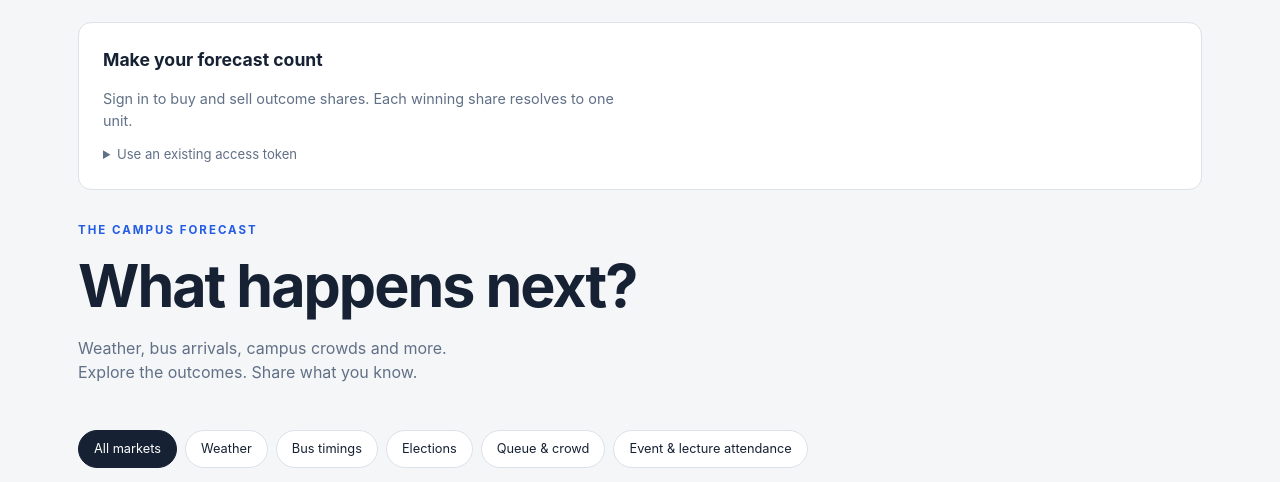
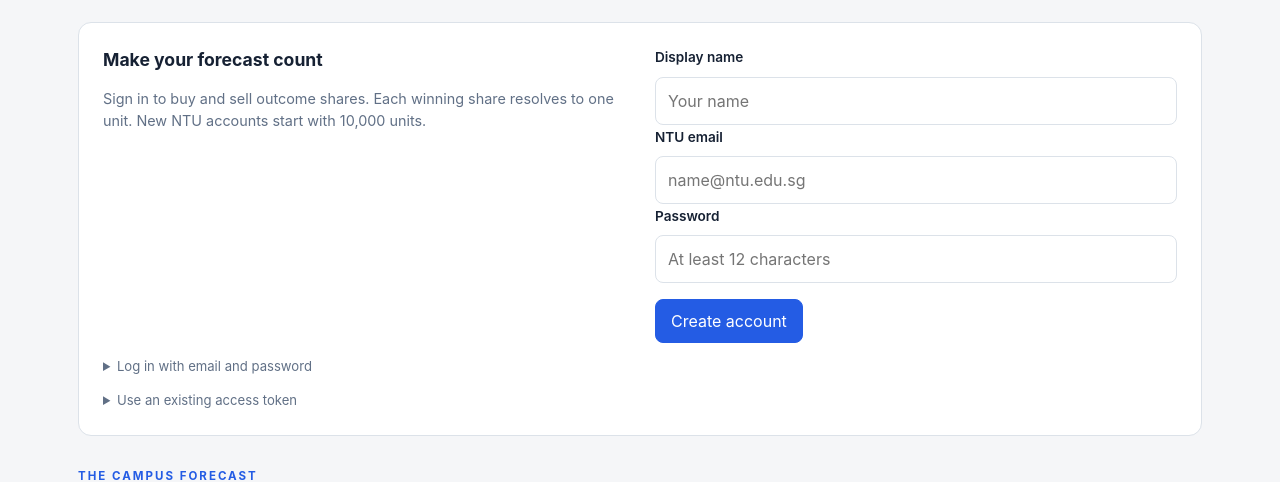
Before and after one commit to sagar2377/PolyNTU, a React (Vite) app in the folder frontend/: page / in a window 1280 px wide. Shown: the part 197-679 px from the top of the page. Built offline with nearby package versions, Linux system fonts and the light colour scheme; no server answers.

Commit message:
Add register and login UI with creator verification

```diff
--- a/frontend/src/App.css
+++ b/frontend/src/App.css
@@ -22,6 +22,7 @@ nav { display:flex; gap:8px; } nav button { border:0; background:none; color:var
 .panel { padding:24px; border:1px solid var(--border); border-radius:13px; background:var(--panel); margin-bottom:20px; }
 .account-entry { margin:24px 0 0; display:grid; grid-template-columns:1fr 1fr; gap:14px 30px; } .account-entry p { margin:0; font-size:.9rem; } .account-entry details { grid-column:1/-1; } .account-entry label { margin-top:0; } .inline-form { display:flex; gap:10px; } .inline-form button { white-space:nowrap; }
 .primary { color:white; background:var(--accent); border-color:var(--accent); } .primary:hover { background:#164bc9; } .wide { width:100%; margin-top:15px; }
+.stacked-form { display:grid; gap:2px; } .stacked-form button { margin-top:14px; justify-self:start; }
 .filters { display:flex; flex-wrap:wrap; gap:8px; padding-bottom:25px; } .filters button { border-radius:30px; font-size:.8rem; padding:8px 15px; } .filters .selected { background:var(--text); color:white; border-color:var(--text); }
 .section-heading { display:flex; align-items:center; justify-content:space-between; margin-bottom:16px; } .section-heading h2 { margin:0; } .section-heading span { font-size:.8rem; }
 .market-grid { display:grid; grid-template-columns:repeat(auto-fill,minmax(300px,1fr)); gap:18px; }
--- a/frontend/src/App.jsx
+++ b/frontend/src/App.jsx
@@ -16,55 +16,112 @@ export default function App() {
   const [token, setToken] = useState("");
   const [admin, setAdmin] = useState("");
   const [busy, setBusy] = useState(false);
+  const [regName, setRegName] = useState("");
+  const [regEmail, setRegEmail] = useState("");
+  const [regPassword, setRegPassword] = useState("");
+  const [loginEmail, setLoginEmail] = useState("");
+  const [loginPassword, setLoginPassword] = useState("");
+  const [verification, setVerification] = useState(null);
   useEffect(() => {
     let cancelled = false;
     const load = () => {
       api.config().then((cfg) => { if (!cancelled) setConfig(cfg); }).catch((e) => { if (!cancelled) setError(e.message); });
       const session = localStorage.getItem(TOKEN_KEY);
-      if (session) api.me(session).then((owner) => { if (!cancelled && localStorage.getItem(TOKEN_KEY) === session) setAccount(owner); }).catch((e) => { if (!cancelled && localStorage.getItem(TOKEN_KEY) === session) setError(e.message); });
+      if (session) api.me(session).then((owner) => { if (!cancelled && localStorage.getItem(TOKEN_KEY) === session) setAccount(owner); }).catch((e) => {
+        if (cancelled || localStorage.getItem(TOKEN_KEY) !== session) return;
+        // A rotated-out session token (another login) signs this browser out
+        // instead of erroring on every poll.
+        if (e.status === 401) { localStorage.removeItem(TOKEN_KEY); setAccount(null); } else setError(e.message);
+      });
     };
     load(); const timer = setInterval(load, 5000);
     return () => { cancelled = true; clearInterval(timer); };
   }, [refresh]);
-  const signIn = async (event, create) => {
+  useEffect(() => {
+    if (!account?.id) return;
+    api.verificationRequest().then((request) => { setVerification(request && request.id ? request : null); }).catch(() => setVerification(null));
+  }, [account?.id, account?.role, refresh]);
+  const openSession = (session) => {
+    localStorage.setItem(TOKEN_KEY, session.token);
+    setAccount(session.account);
+    setVerification(null);
+  };
+  const signIn = async (event, mode) => {
     event.preventDefault(); setBusy(true); setError("");
     try {
-      if (create) {
-        const session = await api.createAccount(name);
-        localStorage.setItem(TOKEN_KEY, session.token); setAccount(session.account);
-      } else {
-        const owner = await api.me(token.trim());
-        localStorage.setItem(TOKEN_KEY, token.trim()); setAccount(owner); setToken("");
-      }
+      if (mode === "register") openSession(await api.register({ display_name: regName, email: regEmail, password: regPassword }));
+      else if (mode === "login") openSession(await api.login({ email: loginEmail, password: loginPassword }));
+      else if (mode === "demo") openSession(await api.createAccount(name));
+      else { const owner = await api.me(token.trim()); localStorage.setItem(TOKEN_KEY, token.trim()); setAccount(owner); setVerification(null); }
+      setToken("");
     } catch (e) { setError(e.message); } finally { setBusy(false); }
+  };
+  const signInDemoAdmin = async () => {
+    setBusy(true); setError("");
+    try { openSession(await api.login({ email: "admin@ntu.edu.sg", password: "admin" })); }
+    catch (e) { setError(e.message); } finally { setBusy(false); }
+  };
+  const requestVerification = async () => {
+    setBusy(true); setError("");
+    try { setVerification(await api.requestVerification()); setRefresh((n) => n + 1); }
+    catch (e) { setError(e.message); } finally { setBusy(false); }
   };
   const advance = async (minutes) => {
     setBusy(true); setError("");
     try { await api.advance(minutes, admin); setRefresh((n) => n + 1); }
     catch (e) { setError(e.message); } finally { setBusy(false); }
   };
+  const signOut = () => {
+    localStorage.removeItem(TOKEN_KEY);
+    setAccount(null);
+    setVerification(null);
+  };
+  const copyToken = async () => {
+    try { await navigator.clipboard.writeText(localStorage.getItem(TOKEN_KEY)); } catch { setError("Clipboard unavailable. Your token remains stored in this browser."); }
+  };
   const pending = pendingTrade();
   return <div className="app">
     <header className="topbar"><button className="wordmark" onClick={() => setView("browse")}>Poly<span>NTU</span></button>
       <nav aria-label="Main navigation"><button className={view !== "portfolio" ? "active" : ""} onClick={() => setView("browse")}>Markets</button><button className={view === "portfolio" ? "active" : ""} onClick={() => setView("portfolio")}>Portfolio</button></nav>
-      {account && <div className="account-chip"><span>{account.display_name}</span><strong>{units(account.balance_micros)} units</strong></div>}
+      {account && <div className="account-chip"><span>{account.display_name}{account.role ? ` · ${account.role}` : ""}</span><strong>{units(account.balance_micros)} units</strong></div>}
     </header>
     <div className="notice">Academic campus markets · simulated units only{config?.demo_mode ? " · Demo observations" : ""}</div>
     {error && <div className="error-banner" role="alert"><span>{error}</span><button aria-label="Dismiss error" onClick={() => setError("")}>×</button></div>}
     {pending && pending.account_id === account?.id && <div className="notice pending">A trade is awaiting a receipt. <button onClick={() => { setSelected(pending.instance_id); setView("market"); }}>Resume trade</button></div>}
-    {pending && pending.account_id !== account?.id && <div className="notice pending">A saved trade belongs to another account. Sign in with that account’s access token to retrieve its receipt.</div>}
+    {pending && pending.account_id !== account?.id && <div className="notice pending">A saved trade belongs to another account. Sign in with that account to retrieve its receipt.</div>}
     {!account && <section className="panel account-entry" aria-label="Account access">
-      <div><h2>Make your forecast count</h2><p className="muted">Sign in to buy and sell outcome shares. Each winning share resolves to one unit.</p></div>
-      {config?.demo_mode && <form onSubmit={(e) => signIn(e, true)}><label htmlFor="display-name">Demo display name</label><div className="inline-form"><input id="display-name" value={name} minLength={2} maxLength={60} required onChange={(e) => setName(e.target.value)} placeholder="Your name" /><button className="primary" disabled={busy}>Start with 1,000 units</button></div></form>}
-      <details><summary>Use an existing access token</summary><form onSubmit={(e) => signIn(e, false)}><label htmlFor="access-token">Account token</label><div className="inline-form"><input id="access-token" type="password" autoComplete="off" value={token} required onChange={(e) => setToken(e.target.value)} /><button disabled={busy}>Sign in</button></div></form></details>
+      <div><h2>Make your forecast count</h2><p className="muted">Sign in to buy and sell outcome shares. Each winning share resolves to one unit. New NTU accounts start with 10,000 units.</p></div>
+      <form onSubmit={(e) => signIn(e, "register")} className="stacked-form">
+        <label htmlFor="reg-name">Display name</label>
+        <input id="reg-name" value={regName} minLength={2} maxLength={60} required onChange={(e) => setRegName(e.target.value)} placeholder="Your name" />
+        <label htmlFor="reg-email">NTU email</label>
+        <input id="reg-email" type="email" value={regEmail} required onChange={(e) => setRegEmail(e.target.value)} placeholder="name@ntu.edu.sg" />
+        <label htmlFor="reg-password">Password</label>
+        <input id="reg-password" type="password" value={regPassword} minLength={12} required autoComplete="new-password" onChange={(e) => setRegPassword(e.target.value)} placeholder="At least 12 characters" />
+        <button className="primary" disabled={busy}>Create account</button>
+      </form>
+      <details><summary>Log in with email and password</summary><form onSubmit={(e) => signIn(e, "login")} className="stacked-form">
+        <label htmlFor="login-email">NTU email</label>
+        <input id="login-email" type="email" value={loginEmail} required autoComplete="username" onChange={(e) => setLoginEmail(e.target.value)} />
+        <label htmlFor="login-password">Password</label>
+        <input id="login-password" type="password" value={loginPassword} required autoComplete="current-password" onChange={(e) => setLoginPassword(e.target.value)} />
+        <button disabled={busy}>Log in</button>
+      </form></details>
+      {config?.demo_mode && <details><summary>Demo: one-click participant</summary><form onSubmit={(e) => signIn(e, "demo")}><label htmlFor="display-name">Demo display name</label><div className="inline-form"><input id="display-name" value={name} minLength={2} maxLength={60} required onChange={(e) => setName(e.target.value)} placeholder="Your name" /><button disabled={busy}>Start with 1,000 units</button></div></form></details>}
+      {config?.demo_mode && <details><summary>Demo: administrator</summary><p>Sign in as the seeded administrator account.</p><button disabled={busy} onClick={signInDemoAdmin}>Sign in as admin@ntu.edu.sg</button></details>}
+      <details><summary>Use an existing access token</summary><form onSubmit={(e) => signIn(e, "token")}><label htmlFor="access-token">Account token</label><div className="inline-form"><input id="access-token" type="password" autoComplete="off" value={token} required onChange={(e) => setToken(e.target.value)} /><button disabled={busy}>Sign in</button></div></form></details>
+    </section>}
+    {account?.role === "member" && <section className="panel" aria-label="Creator verification">
+      <h3>Become a market creator</h3>
+      {verification?.status === "pending" ? <p className="muted">Your creator verification is pending administrator review.</p>
+        : verification?.status === "rejected" ? <div><p className="muted">Your last request was rejected: {verification.reason}</p><button disabled={busy} onClick={requestVerification}>Apply again</button></div>
+        : <div><p className="muted">Verified creators publish their own markets and earn half of every trading fee. Request verification to get started.</p><button className="primary" disabled={busy} onClick={requestVerification}>Request creator verification</button></div>}
     </section>}
     {view === "browse" && <MarketBrowse refresh={refresh} onError={setError} onSelect={(id) => { setSelected(id); setView("market"); }} />}
     {view === "market" && selected && <MarketPage key={`${selected}:${account?.id || "guest"}`} id={selected} account={account} refresh={refresh} onTrade={() => setRefresh((n) => n + 1)} onError={setError} onBack={() => setView("browse")} />}
     {view === "portfolio" && <Portfolio account={account} refresh={refresh} onError={setError} onSelect={(id) => { setSelected(id); setView("market"); }} />}
-    <footer><span>PolyNTU · Outcome markets</span>{account && <button className="link-button" onClick={() => { localStorage.removeItem(TOKEN_KEY); setAccount(null); }}>Sign out</button>}</footer>
-    {account && <details className="account-settings"><summary>Account access</summary><p>Your access token restores this demo account. Keep it private.</p><button onClick={async () => {
-      try { await navigator.clipboard.writeText(localStorage.getItem(TOKEN_KEY)); } catch { setError("Clipboard unavailable. Your token remains stored in this browser."); }
-    }}>Copy account token</button></details>}
+    <footer><span>PolyNTU · Outcome markets</span>{account && <button className="link-button" onClick={signOut}>Sign out</button>}</footer>
+    {account && <details className="account-settings"><summary>Account access</summary><p>Logging in again invalidates every other session. Demo accounts restore only through their token; registered accounts simply log in again.</p><button onClick={copyToken}>Copy account token</button></details>}
     {config?.demo_mode && <details className="demo-controls"><summary>Demo clock controls</summary><p>Advance simulated time to observe closing and settlement. Administrator access is required.</p><label htmlFor="admin-token">Administrator token</label><input id="admin-token" type="password" value={admin} autoComplete="off" onChange={(e) => setAdmin(e.target.value)} /><div className="button-row"><button disabled={busy || !admin} onClick={() => advance(60)}>Advance 1 hour</button><button disabled={busy || !admin} onClick={() => advance(1440)}>Advance 1 day</button></div></details>}
   </div>;
 }
--- a/frontend/src/api.js
+++ b/frontend/src/api.js
@@ -28,6 +28,10 @@ export const api = {
   config: () => request("/config"),
   me: (token) => request("/me", { token }),
   createAccount: (display_name) => request("/auth/demo", { method: "POST", body: { display_name } }),
+  register: (body) => request("/auth/register", { method: "POST", body }),
+  login: (body) => request("/auth/login", { method: "POST", body }),
+  requestVerification: () => request("/verification-requests", { method: "POST" }),
+  verificationRequest: () => request("/verification-requests"),
   instances: (offset = 0) => request(`/instances?limit=100&offset=${offset}`),
   instance: (id) => request(`/instances/${encodeURIComponent(id)}`),
   quote: (body) => request("/quotes", { method: "POST", body }),
```
